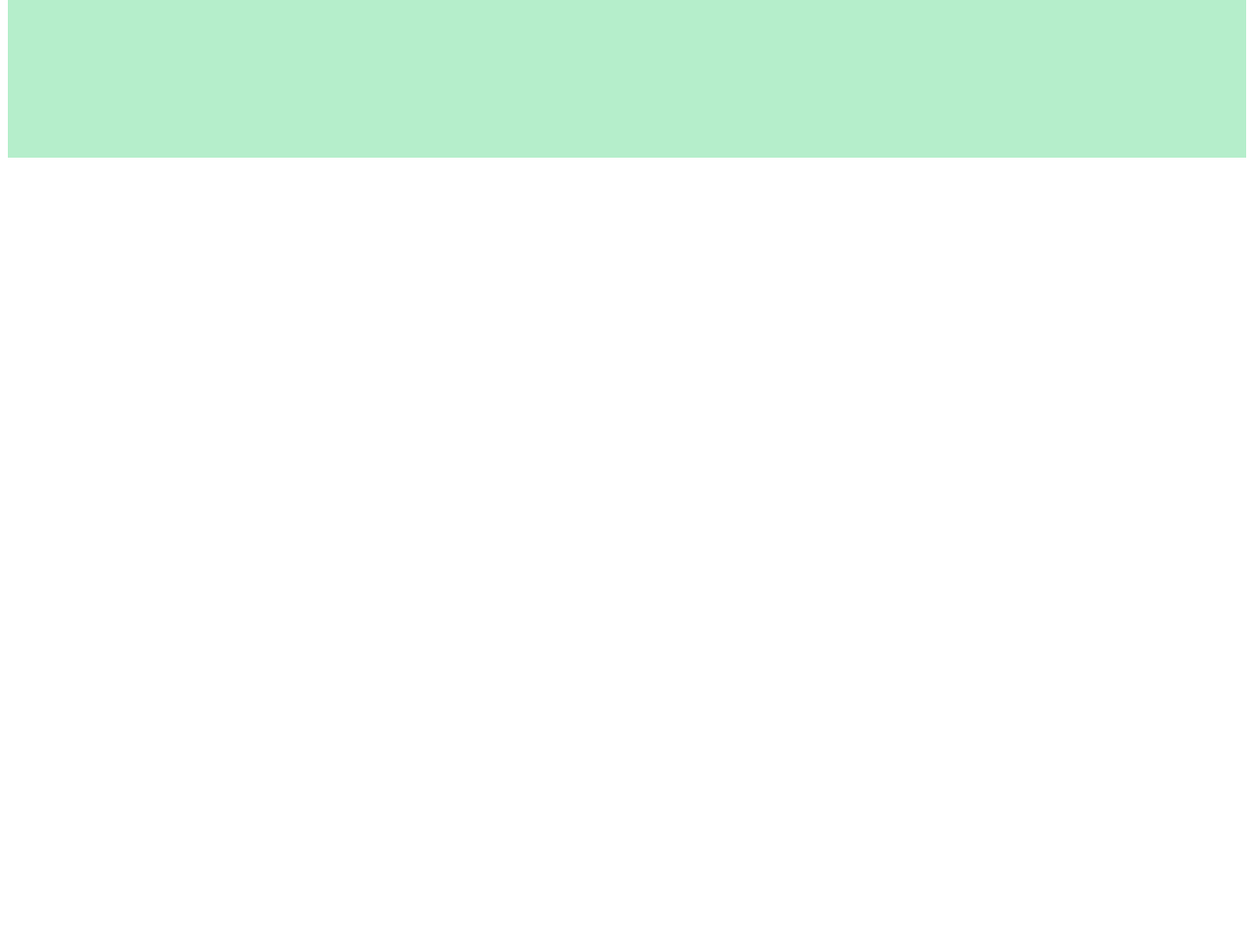
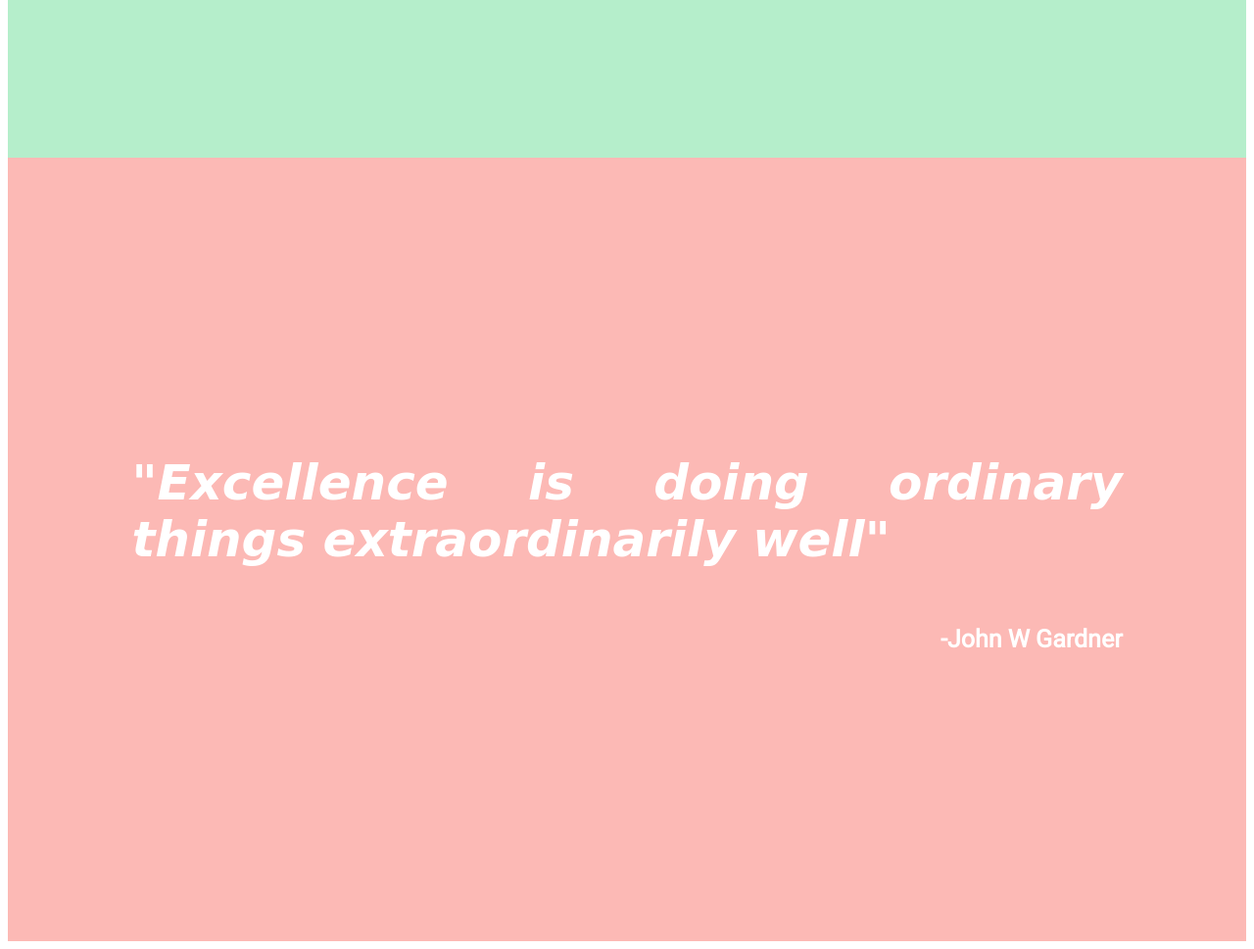
Before and after one commit to xyruschinalpan/odin-first-website, a plain HTML site: page index.html in a window 1280 px wide. Shown: the part 1447-2416 px from the top of the page at 98% size. Before the commit the page ends 1616 px from the top, so only its background shows below. Drawn offline with Linux system fonts and the light colour scheme.

Commit message:
Finalized 3rd Section HTML and CSS

```diff
--- a/index.html
+++ b/index.html
@@ -60,5 +60,18 @@
 
         </div>
 
+    <!-- Section 2 End -->
+
+    <!-- Section 3 Start -->
+    <div class="quote sections">
+         <h1>"Excellence is doing ordinary things extraordinarily well" </h1>
+         <p>-John W Gardner</p>
+    </div>
+
+    <!-- Section 3 End -->
+
+    <!-- Section 4 Start -->
+
+
 </body>
 </html>
--- a/style.css
+++ b/style.css
@@ -29,7 +29,6 @@ li {
 .header{
     display: flex;
     flex-direction: column;
-    height: 800px;
     background-color: #ECD5BB;
     color: white;
 
@@ -107,7 +106,7 @@ button {
 
 
 .features img {
-    max-width: 350px;
+    width: 350px;
     height: 300px;
     object-fit:cover;
     border-radius: 12px;
@@ -117,3 +116,33 @@ button {
 .lists h1, .lists p{
     color: white;
 }
+
+/* Section 3 Start */
+
+.quote {
+    display: flex;
+    flex-direction: column;
+    align-items: center;
+    justify-content: center;
+    background-color:#FCB9B5 ;
+    color: white;
+}
+
+.quote h1 {
+    font-style: italic;
+    font-size: 50px;
+    font-family: "URW Chancery L", cursive;
+    text-align: justify;
+
+}
+
+.quote p {
+    font-weight:900;
+    font-size: 25px;
+    align-self: flex-end;
+
+}
+
+/* Section 3 End */
+
+/* Section 4 Start */
```
